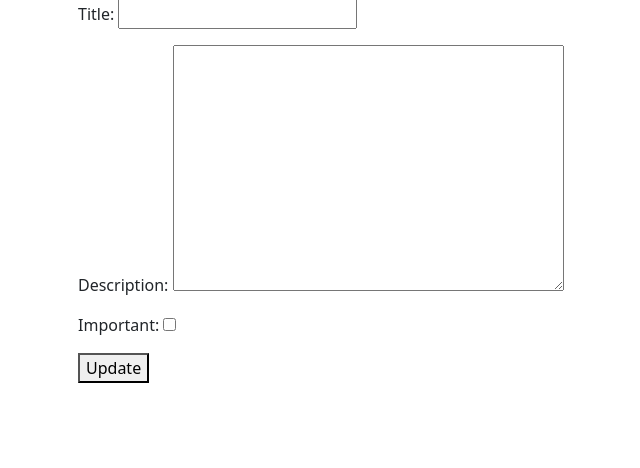
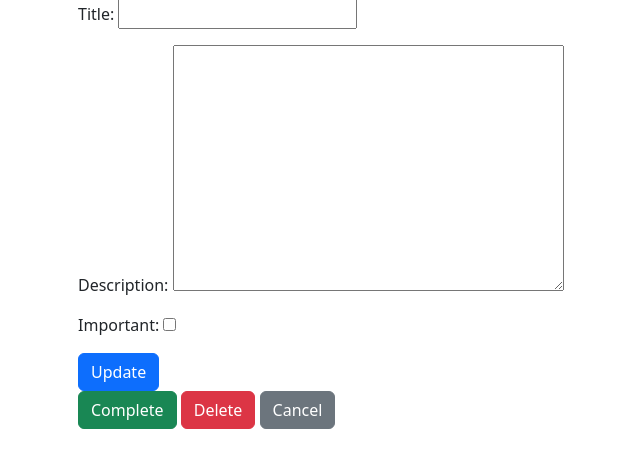
Before and after one commit to Stiven1707/DJANGO-CRUD-AUTH, a Django app: template tasks/templates/tasks/task_detail.html in a window 1280 px wide. Shown: the part 87-555 px from the top of the page, without its empty margins (4-644 px from the left). Run offline with Django 4.2, Linux system fonts and the light colour scheme; the template is opened without the code that fills it: values that come from a table or form of the project are taken from there, others are empty.

Commit message:
Completar y eliminar tarea

```diff
--- a/djangocrud/urls.py
+++ b/djangocrud/urls.py
@@ -27,4 +27,6 @@ urlpatterns = [
     path('tasks/' , views.tasks, name='tasks'),
     path('tasks/create' , views.create_task, name='create_task'),
     path('tasks/<int:task_id>' , views.task_detail, name='task_detail'),
+    path('tasks/<int:task_id>/complete' , views.complete_task, name='complete_task'),
+    path('tasks/<int:task_id>/delete' , views.delete_task, name='delete_task'),
 ]
--- a/tasks/templates/tasks/task_detail.html
+++ b/tasks/templates/tasks/task_detail.html
@@ -1,10 +1,10 @@
-{% extends "Layouts/base.html"%}
+{% extends "Layouts/base.html" %}
 {% block titulo %} Task Detail {% endblock %}
 
 {% block contenido %}
 <div class="card-body">
   <h4 class="card-title">Task Detail</h4>
-  <form  method="POST">
+  <form method="POST" class="form">
     {% csrf_token %}
     {% if error %}
     <p class="alert alert-danger">
@@ -13,7 +13,18 @@
     {% endif %}
 
     {{form.as_p}}
-    <button type="submit">Update</button>
-</form>
+    <button type="submit" class="btn btn-primary">Update</button>
+  </form>
+  <div class="card-footer">
+    <form action="{% url 'complete_task' task.id %}" method="POST" class="d-inline">
+        {% csrf_token %}
+        <input type="submit" value="Complete" class="btn btn-success">
+    </form>
+    <form action="{% url 'delete_task' task.id %}" method="POST" class="d-inline">
+        {% csrf_token %}
+        <input type="submit" value="Delete" class="btn btn-danger">
+    </form>
+    <a href="{% url 'tasks' %}" class="btn btn-secondary">Cancel</a>
+  </div>
 </div>
 {% endblock %}
--- a/tasks/templates/tasks/tasks.html
+++ b/tasks/templates/tasks/tasks.html
@@ -3,7 +3,7 @@
 
 {% block contenido %}
 <div class="card-body">
-  <h4 class="card-title">Tasks</h4>
+  <h4 class="card-title">Tasks Pending</h4>
   <ul>
     {% for task in tasks %}
     <li>
```
Also changed, not shown: tasks/views.py (+13 -0 lines).
